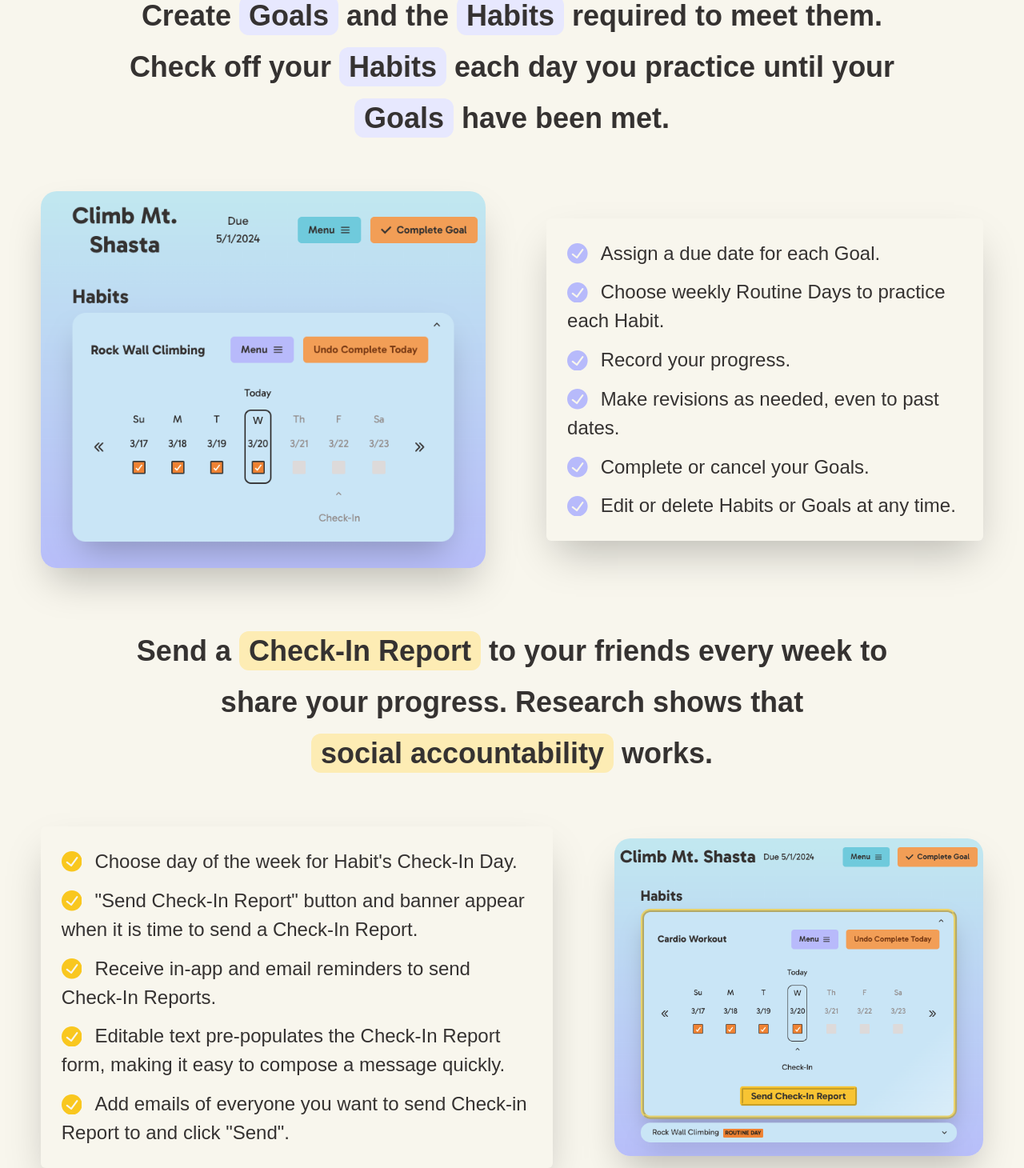
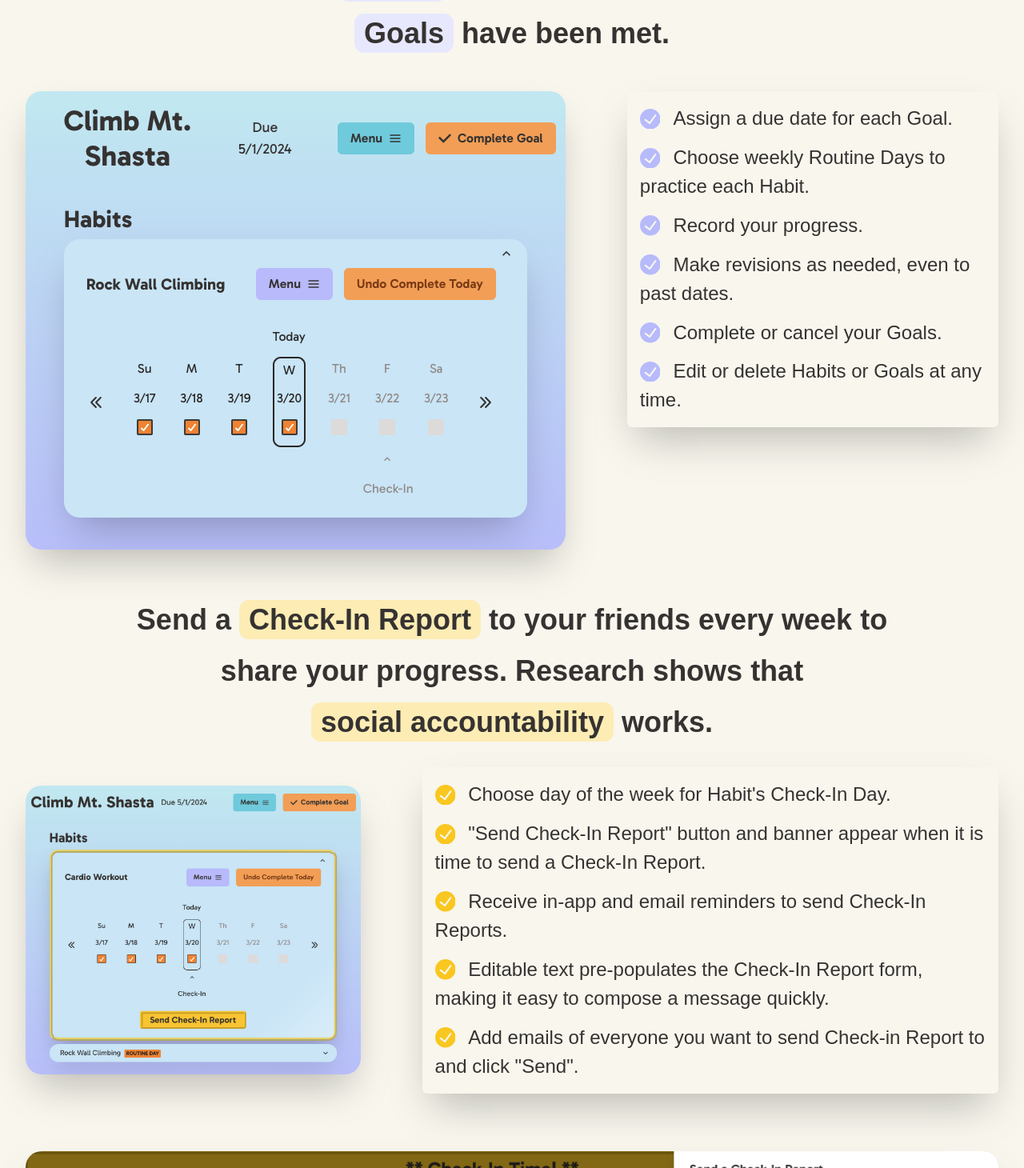
Before and after one commit to dyazdani/trac, a React (Vite) app: page / in a window 1280 px wide. Shown: the part 510-1970 px from the top of the page at 80% size. Built offline with nearby package versions, Linux system fonts and the light colour scheme; a web font is replaced by a local one.

Commit message:
Made List and Image components aligned on LandingPage when viewport is small

```diff
--- a/src/client/components/LandingPage.tsx
+++ b/src/client/components/LandingPage.tsx
@@ -41,17 +41,15 @@ const LandingPage = () => {
     )
     return (
         <Box
-            minHeight="100vh"
+            minHeight="100dvh"
         >
-            <AppHeader isBannerDisplayed={false}/>
+            {/* <AppHeader isBannerDisplayed={false}/> */}
             <Flex
                 direction="column"
             >
                 <Flex
-                    w="100vw"
                     flexFlow="column"
                     alignItems="center"
-                    maxWidth="100%"
                     bgImage="url('/images/landing_page_bg_image.jpg')"
                     bgPosition="center"
                     bgRepeat="no-repeat"
@@ -60,7 +58,7 @@ const LandingPage = () => {
                     <Heading
                         as="h1"
                         size="3xl"
-                        mt="4vw"
+                        marginTop="4vw"
                         textAlign="center"
                         width="90%"
                     >
@@ -103,16 +101,14 @@ const LandingPage = () => {
                     </Flex>
                 </Flex>
                 <VStack
-                    w="100vw"
-                    maxW="100%"
-                    p="4vw"
-                    pb="0"
+                    padding="2rem"
+                    paddingBottom="0"
                     backgroundColor="floralwhite.50"
                 >
                     <Heading
                         as="h2"
                         textAlign="center"
-                        pb="4vw"
+                        paddingBottom="2rem"
                         w="80vw"
                         lineHeight={{
                             base: "3rem",
@@ -139,12 +135,15 @@ const LandingPage = () => {
                     </Heading>
                     <Flex
                         justifyContent="center"
-                        alignItems="center"
+                        flexFlow={{
+                            base: "column",
+                            lg: "row"
+                        }}
                     >
                         <Card
                             boxShadow="2xl"
                             height="fit-content"
-                            width="fit-content"
+                            minWidth="fit-content"
                             bgColor="transparent"
                             borderRadius="20px"
                         >
@@ -153,17 +152,23 @@ const LandingPage = () => {
                                 alt="Trac screenshot"
                                 minH="40vh"
                                 borderRadius="20px"
+                                maxWidth="100%"
                             />
                         </Card>
                         <Spacer
                             minW="6vw"
-                            maxW="10vw"
+                            maxW="10%"
                         />
                         <Card
-                            p="2vw"
+                            padding="1rem"
+                            alignSelf="top"
                             boxShadow="2xl"
                             bgColor="floralwhite.50"
-                            h="fit-content"
+                            height="fit-content"
+                            marginTop={{
+                                base: "2.5rem",
+                                md: "0"
+                            }}
                         >
                             <List
                                 spacing="1vw"
@@ -198,8 +203,8 @@ const LandingPage = () => {
                     <Heading
                         as="h2"
                         textAlign="center"
-                        pb="4vw"
-                        pt="5vw"
+                        paddingBottom="1rem"
+                        paddingTop="3rem"
                         w="80vw"
                         lineHeight={{
                             base: "3rem",
@@ -229,13 +234,39 @@ const LandingPage = () => {
                     <Flex
                         justifyContent="center"
                         alignItems="center"
+                        flexFlow={{
+                            base: "column",
+                            lg: "row"
+                        }}
                     >
                         <Card
-                            p="2vw"
+                            boxShadow="2xl"
+                            height="fit-content"
+                            width="fit-content"
+                            bgColor="transparent"
+                            borderRadius="20px"
+                        >
+                            <Image
+                                src="/images/new_trac_screenshot_2.png"
+                                alt="status report button screenshot"
+                                minH="40vh"
+                                borderRadius="20px"
+                                maxWidth="100%"
+                            />
+                        </Card>
+                        <Spacer
+                            minW="6vw"
+                            maxW="10%"
+                        />
+                        <Card
+                            padding="1rem"
                             boxShadow="2xl"
                             bgColor="floralwhite.50"
-                            h="fit-content"
-                            maxW="50vw"
+                            height="fit-content"
+                            marginTop={{
+                                base: "2.5rem",
+                                md: "0"
+                            }}
                         >
                             <List
                                 spacing="1vw"
@@ -262,24 +293,6 @@ const LandingPage = () => {
                                 </ListItem>
                             </List>
                         </Card>
-                        <Spacer
-                            minW="6vw"
-                            maxW="10vw"
-                        />
-                        <Card
-                            boxShadow="2xl"
-                            height="fit-content"
-                            width="fit-content"
-                            bgColor="transparent"
-                            borderRadius="20px"
-                        >
-                            <Image
-                                src="/images/new_trac_screenshot_2.png"
-                                alt="status report button screenshot"
-                                minH="40vh"
-                                borderRadius="20px"
-                            />
-                        </Card>
                     </Flex>
                     <Card
                         boxShadow="2xl"
@@ -294,6 +307,7 @@ const LandingPage = () => {
                             alt="check-in report form drawer screenshot"
                             minH="40vh"
                             borderRadius="20px"
+                            maxWidth="100%"
                         />
                     </Card>
                     <Heading
@@ -338,6 +352,7 @@ const LandingPage = () => {
                         src="/images/trac_logo.png"
                         alt="Trac mountain logo"
                         h="2.5rem"
+                        maxWidth="100%"
                         />
                     </Flex>
                     <ArtistCredit textColor="stormyblue.700"/>
--- a/src/theme.ts
+++ b/src/theme.ts
@@ -6,7 +6,7 @@ import { extendTheme } from "@chakra-ui/react";
 const themes = {
     breakpoints: {
         base: '0px',
-        sm: '320px',
+        sm: '380px',
         md: '650px',
         lg: '960px',
         xl: '1200px',
```
